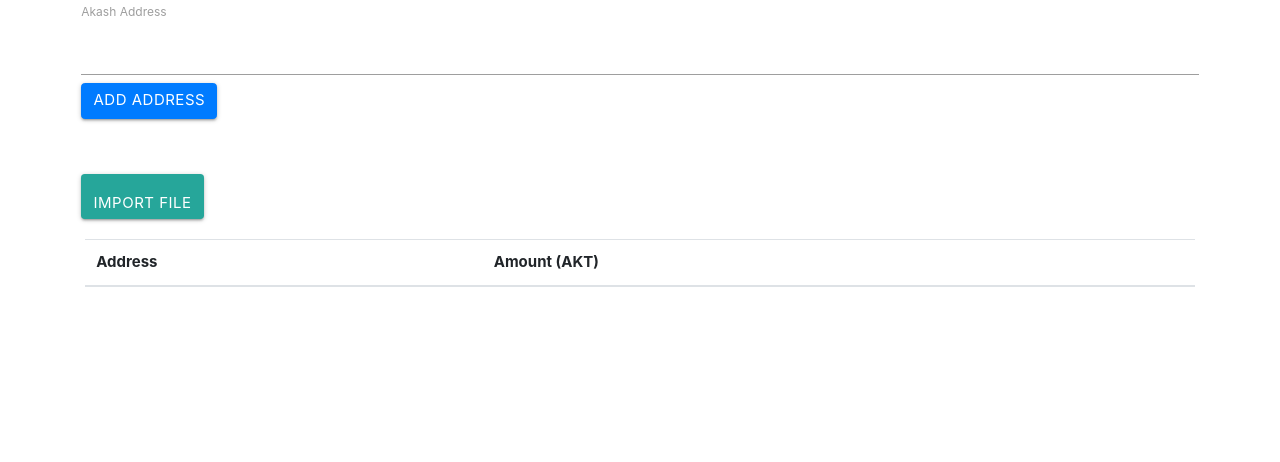
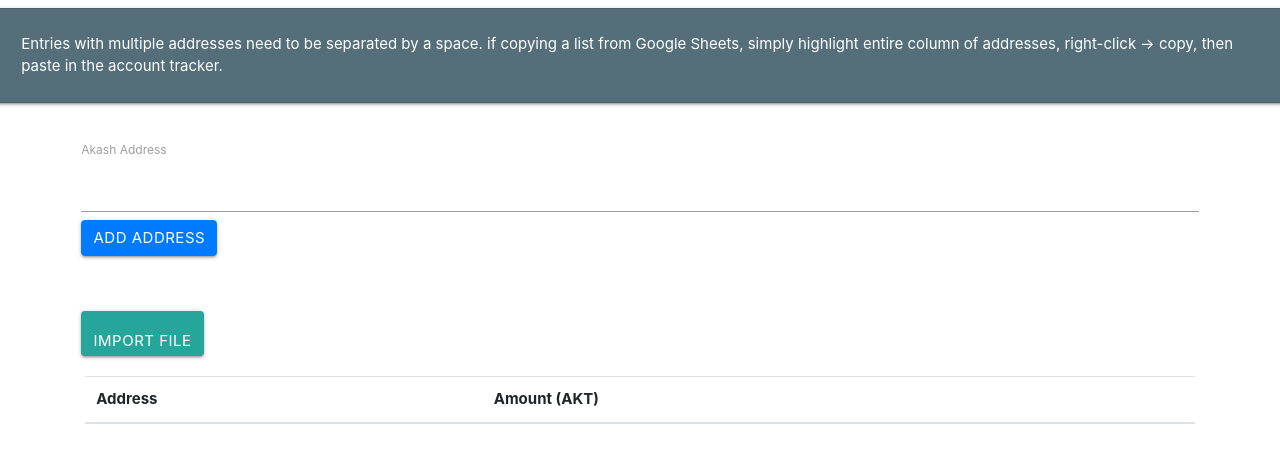
Before and after one commit to rsum1/AkashAccountTracker, a plain HTML site: page index.html in a window 1280 px wide. Drawn offline with nearby package versions, Linux system fonts and the light colour scheme.

Commit message:
added instructions

```diff
--- a/index.html
+++ b/index.html
@@ -25,6 +25,20 @@
     <title>Document</title>
   </head>
   <body>
+    <div class="row">
+      <div class="col s12 m6">
+        <div class="card blue-grey darken-1">
+          <div class="card-content white-text">
+            <p>
+              Entries with multiple addresses need to be separated by a space.
+              if copying a list from Google Sheets, simply highlight entire
+              column of addresses, right-click -> copy, then paste in the
+              account tracker.
+            </p>
+          </div>
+        </div>
+      </div>
+    </div>
     <div class="class container">
       <div class="row">
         <form class="col s12">
```
